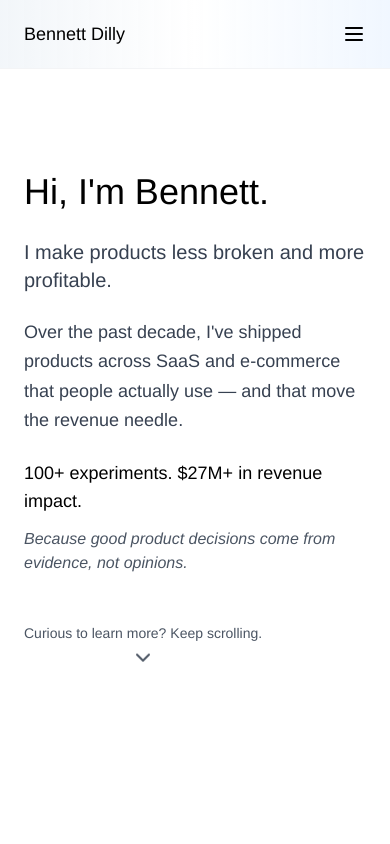
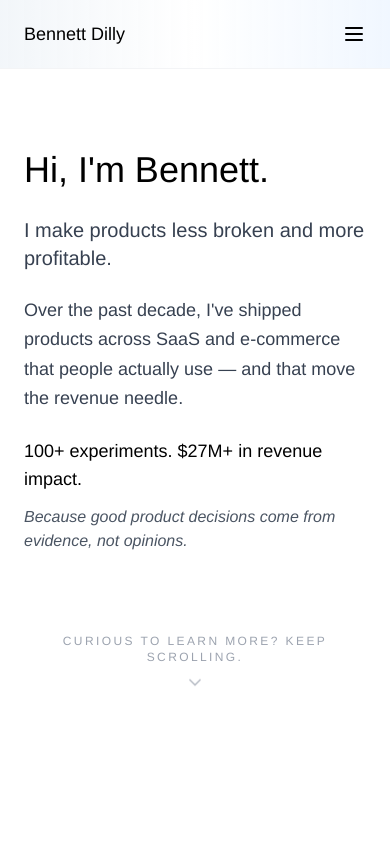
Before and after one commit to mrbdilly/portfolio, a React (Vite) app: page / in a window 390 px wide. Shown: the top 844 px of the page. Built offline with nearby package versions, Linux system fonts and the light colour scheme.

Commit message:
Update App.tsx
- Center-aligned CTA teaser (desktop + mobile)

```diff
--- a/src/App.tsx
+++ b/src/App.tsx
@@ -16,7 +16,7 @@ export default function PMPortfolio() {
     setMobileMenuOpen(false);
   };
 
-  // Count-up animation component - FULL ORIGINAL LOGIC
+  // Count-up animation component - FULL ORIGINAL LOGIC PRESERVED
   const CountUpMetric = ({ item, delay }) => {
     const [count, setCount] = useState(0);
     const [hasAnimated, setHasAnimated] = useState(false);
@@ -179,8 +179,8 @@ export default function PMPortfolio() {
         )}
       </nav>
 
-      {/* Hero Section - UPDATED PADDING: Reduced pt-32 to pt-16 (mobile) and pt-40 to pt-20 (desktop) */}
-      <section className="pt-16 md:pt-20 pb-16 px-6 min-h-screen flex items-center">
+      {/* Hero Section */}
+      <section className="pt-16 md:pt-20 pb-16 px-6 min-h-screen flex flex-col justify-center">
         <div className="max-w-5xl mx-auto lg:px-0 w-full">
           <div className="max-w-3xl">
             <h1 className="text-4xl md:text-6xl font-light mb-6 leading-tight">
@@ -195,21 +195,26 @@ export default function PMPortfolio() {
             <p className="text-lg font-medium mb-3">
               100+ experiments. $27M+ in revenue impact.
             </p>
-            <p className="text-base text-gray-600 font-light italic mb-12">
+            <p className="text-base text-gray-600 font-light italic mb-20 md:mb-24">
               Because good product decisions come from evidence, not opinions.
             </p>
+          </div>
+        </div>
 
+        {/* UPDATED: Centered Teaser CTA */}
+        <div className="w-full flex justify-center">
           <button
             onClick={() => scrollToSection('about')}
-              className="flex flex-col items-center gap-2 text-gray-600 hover:text-black transition-colors group"
+            className="flex flex-col items-center gap-3 text-gray-400 hover:text-black transition-all duration-300 group"
           >
-              <span className="text-sm md:text-base font-light">Curious to learn more? Keep scrolling.</span>
+            <span className="text-xs md:text-sm uppercase tracking-[0.2em] font-light">
+              Curious to learn more? Keep scrolling.
+            </span>
             <ChevronDown
-                size={24}
-                className="animate-bounce"
+              size={20}
+              className="animate-bounce opacity-70 group-hover:opacity-100"
             />
           </button>
-          </div>
         </div>
       </section>
 
```
Lines whose indentation alone changed are shown as unchanged.
